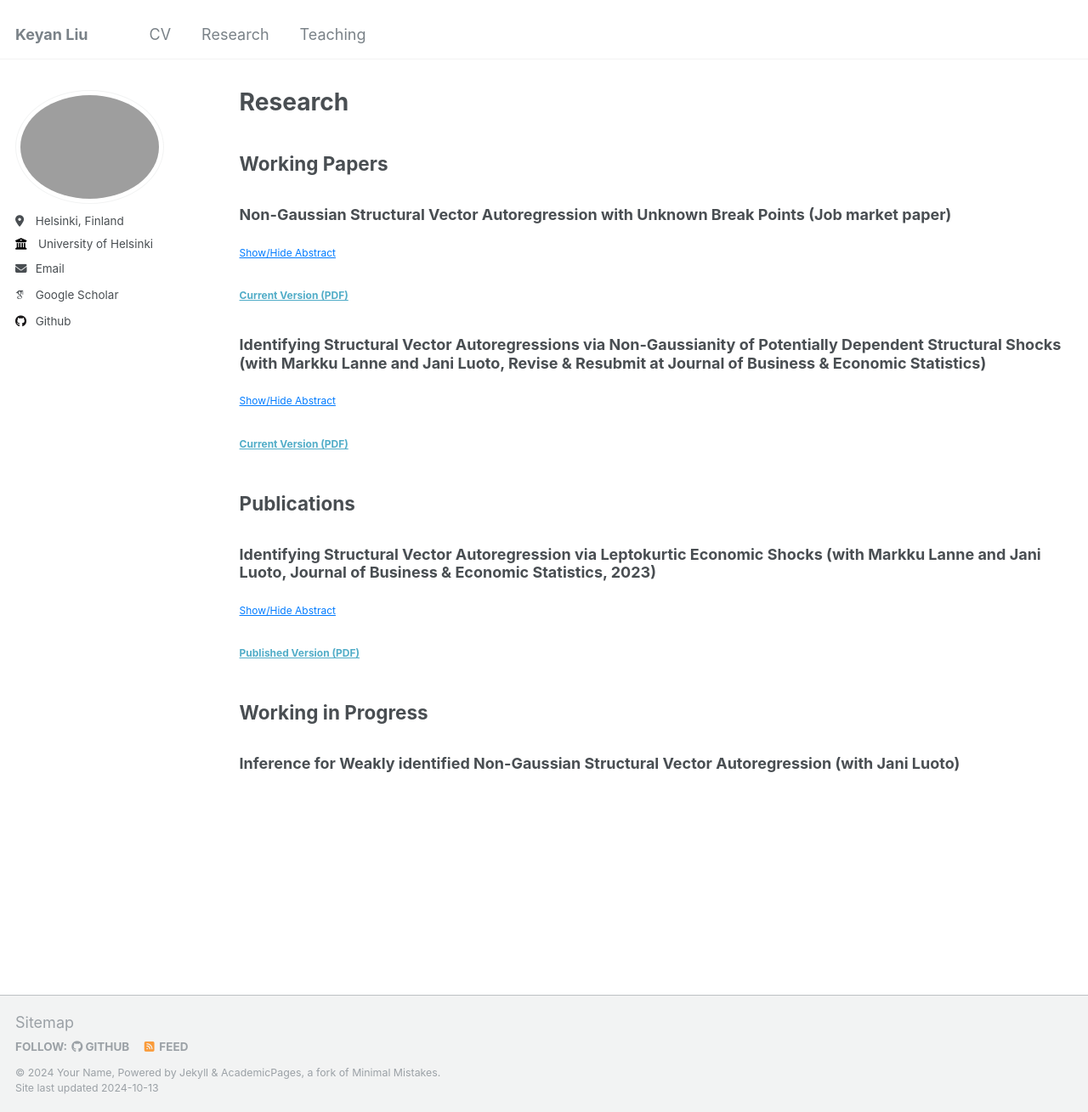
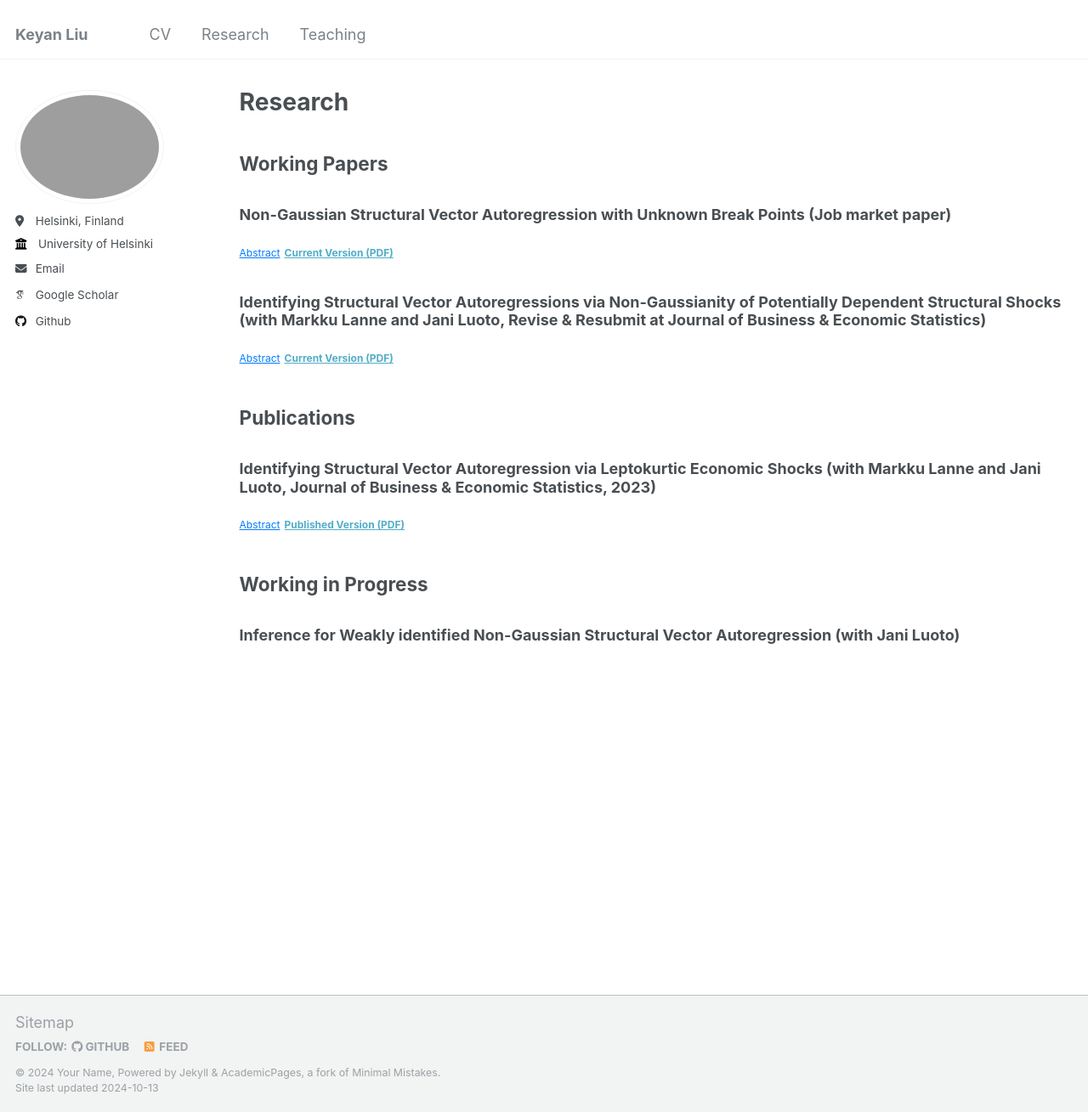
Before and after one commit to keyanliu1/keyanliu1.github.io, a Jekyll site: the page built from _pages/publications.md, in a window 1280 px wide and 1309 px high. Shown: the whole window at 85% size. Built offline with Jekyll 4.4.1, drawn with Linux system fonts in a browser that asks for light colours; some web fonts are replaced.

Commit message:
Update publications.md

```diff
--- a/_pages/publications.md
+++ b/_pages/publications.md
@@ -9,35 +9,36 @@ author_profile: true
 
 ### <strong>Non-Gaussian Structural Vector Autoregression with Unknown Break Points</strong> (Job market paper)
 
-<a href="javascript:void(0)" onclick="toggleAbstract('abstract1')" style="font-size: 12px; text-decoration: underline; color: #007bff; cursor: pointer;">Show/Hide Abstract</a>
+<a href="javascript:void(0)" onclick="toggleAbstract('abstract1')" style="font-size: 12px; text-decoration: underline; color: #007bff; cursor: pointer;"> Abstract</a> <a href="https://keyanliu1.github.io/keyanliu/files/non-gaussian-svar-break-points.pdf" style="font-size: 12px;"><strong>Current Version (PDF)</strong></a>
 
 <div id="abstract1" style="display:none;">
   <p>In this paper, I consider testing and estimating non-Gaussian Structural Vector Autoregressive models with unknown break points (SVAR-BP). This model extends traditional SVAR analysis by allowing for unknown breakpoints, capturing potential changes in both autoregressive coefficients and structural parameters. I employ the Partial Sample Generalized Method of Moments (PSGMM) to estimate the model and utilize the sup-Wald test to assess parameter stability. Additionally, I establish the asymptotic properties of the break point estimators and propose a sequential procedure for detecting and estimating multiple break points. My method is applied to a U.S. macroeconomic dataset from 1954 to 2023, where I identify significant structural breaks corresponding to key economic events. The results demonstrate the ability of our approach to detect and estimate multiple break points, modeling shifts in the dynamics of economic variables driven by external shocks.</p>
 </div>
 
-<a href="https://keyanliu1.github.io/keyanliu/files/non-gaussian-svar-break-points.pdf" style="font-size: 12px;"><strong>Current Version (PDF)</strong></a>
+
 
 ### <strong>Identifying Structural Vector Autoregressions via Non-Gaussianity of Potentially Dependent Structural Shocks</strong> (with Markku Lanne and Jani Luoto, Revise &amp; Resubmit at Journal of Business &amp; Economic Statistics)
 
-<a href="javascript:void(0)" onclick="toggleAbstract('abstract2')" style="font-size: 12px; text-decoration: underline; color: #007bff; cursor: pointer;">Show/Hide Abstract</a>
+<a href="javascript:void(0)" onclick="toggleAbstract('abstract2')" style="font-size: 12px; text-decoration: underline; color: #007bff; cursor: pointer;">Abstract</a> <a href="https://keyanliu1.github.io/keyanliu/files/Paper2.pdf" style="font-size: 12px;"><strong>Current Version (PDF)</strong></a>
+
 
 <div id="abstract2" style="display:none;">
   <p>We show that all shocks in an $n$-dimensional structural vector autoregression (SVAR) are globally identified up to their order and signs if they are orthogonal and either (i) have zero co-skewness and at most one of them is not skewed or (ii) exhibit no excess co-kurtosis and at least $n-1$ of them are leptokurtic. The former case covers SVAR models with errors following dependent volatility processes. Moreover, if the numbers of both skewed and leptokurtic shocks are smaller than $n-1$, the skewed and leptokurtic shocks are globally identified, while the remaining shocks are set identified. To capture the non-Gaussian features of the data, versatile error distributions are needed. We discuss the Bayesian implementation of an SVAR-GARCH model with skewed <i>t</i>-distributed errors, including the assessment of the strength of identification and checking the validity of exogenous instruments potentially used for identification. The methods are illustrated in an empirical application to the oil market.</p>
 </div>
 
-<a href="https://keyanliu1.github.io/keyanliu/files/Paper2.pdf" style="font-size: 12px;"><strong>Current Version (PDF)</strong></a>
 
 ## Publications
 
 ### <strong>Identifying Structural Vector Autoregression via Leptokurtic Economic Shocks</strong> (with Markku Lanne and Jani Luoto, Journal of Business &amp; Economic Statistics, 2023)
 
-<a href="javascript:void(0)" onclick="toggleAbstract('abstract3')" style="font-size: 12px; text-decoration: underline; color: #007bff; cursor: pointer;">Show/Hide Abstract</a>
+<a href="javascript:void(0)" onclick="toggleAbstract('abstract3')" style="font-size: 12px; text-decoration: underline; color: #007bff; cursor: pointer;">Abstract</a> <a href="https://keyanliu1.github.io/keyanliu/files/Paper11.pdf" style="font-size: 12px;"><strong>Published Version (PDF)</strong></a>
+
+
 
 <div id="abstract3" style="display:none;">
   <p>We revisit the generalized method of moments (GMM) estimation of the non-Gaussian structural vector autoregressive (SVAR) model. It is shown that in the $n$-dimensional SVAR model, global and local identification of the contemporaneous impact matrix is achieved with as few as $n^2+n(n-1)/2$ suitably selected moment conditions, when at least $n-1$ of the structural errors are all  leptokurtic (or platykurtic). We also relax the potentially problematic assumption of mutually independent structural errors in part of the previous literature to the requirement that the errors be mutually uncorrelated. Moreover, we assume the error term to be only serially uncorrelated, not independent in time, which allows for univariate conditional heteroskedasticity in its components. A small simulation experiment highlights the good properties of the estimator and the proposed moment selection procedure. The use of the methods is illustrated by means of an empirical application to the effect of a tax increase on U.S. gasoline consumption and carbon dioxide emissions.</p>
 </div>
 
-<a href="https://keyanliu1.github.io/keyanliu/files/Paper11.pdf" style="font-size: 12px;"><strong>Published Version (PDF)</strong></a>
 
 ## Working in Progress
 
```
